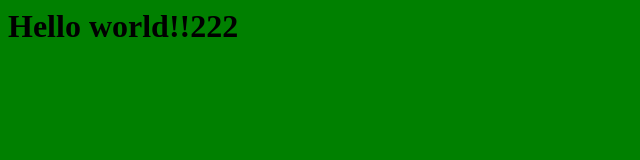
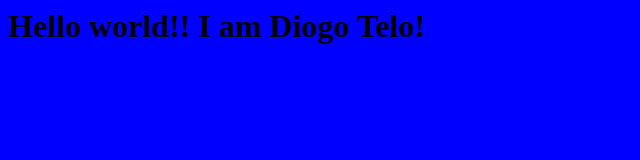
Before and after one commit to Gittelo/test1, a plain HTML site: page index.html in a window 1280 px wide. Shown: the whole page, without its empty margins (0-640 px from the left). Drawn offline with Linux system fonts and the light colour scheme.

Commit message:
change the text and the color of the page

```diff
--- a/index.html
+++ b/index.html
@@ -3,6 +3,6 @@
    <link rel="stylesheet" href="style.css">
   </head>
   <body>
-    <h1>Hello world!!222</h1>
+    <h1>Hello world!! I am Diogo Telo!</h1>
   </body>
 </html>
--- a/style.css
+++ b/style.css
@@ -1,3 +1,3 @@
 body {
-  background-color: green;
+  background-color: blue;
 }
```
